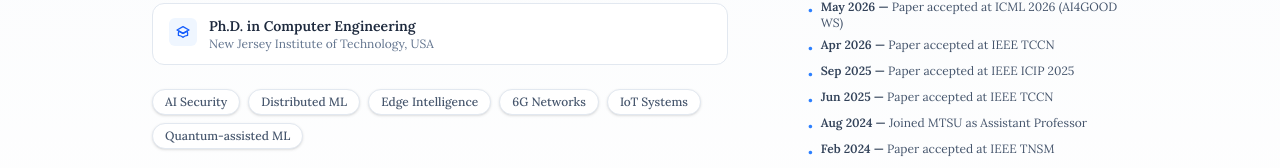
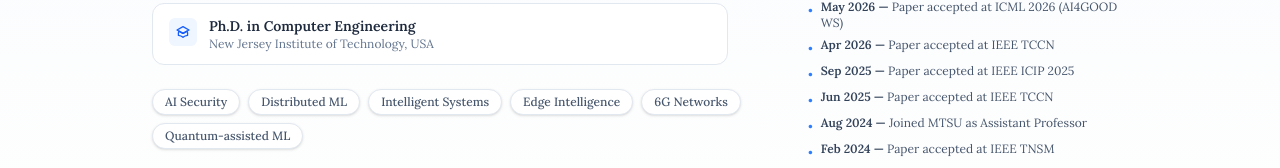
Before and after one commit to MA-Hossain/MA-Hossain.github.io, a Next.js app: page / in a window 1280 px wide. Shown: the part 426-594 px from the top of the page. Built offline with nearby package versions, Linux system fonts and the light colour scheme; no server answers.

Commit message:
Update index.tsx

```diff
--- a/pages/index.tsx
+++ b/pages/index.tsx
@@ -7,9 +7,9 @@ import { SITE_URL, PERSON } from "../lib/seo";
 const badges = [
   "AI Security",
   "Distributed ML",
+  "Intelligent Systems",
   "Edge Intelligence",
   "6G Networks",
-  "IoT Systems",
   "Quantum-assisted ML",
 ];
 
```
